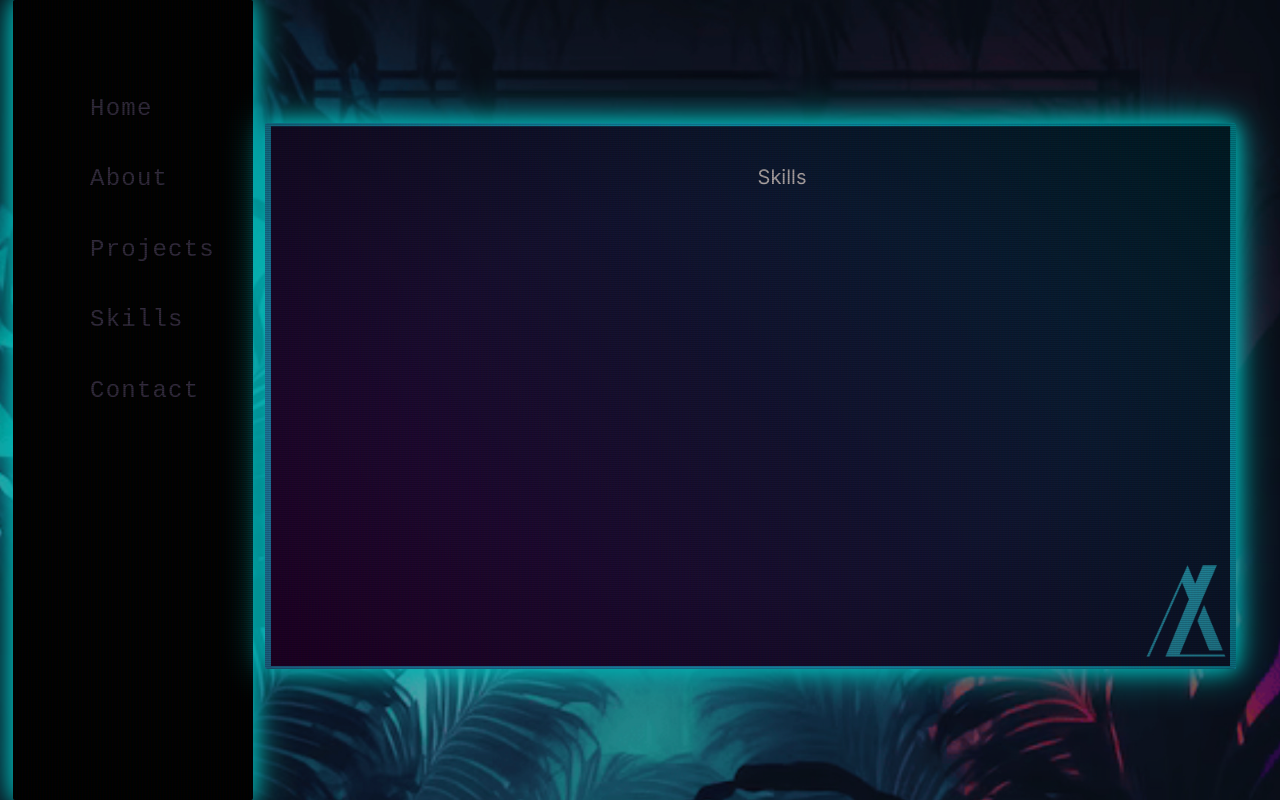
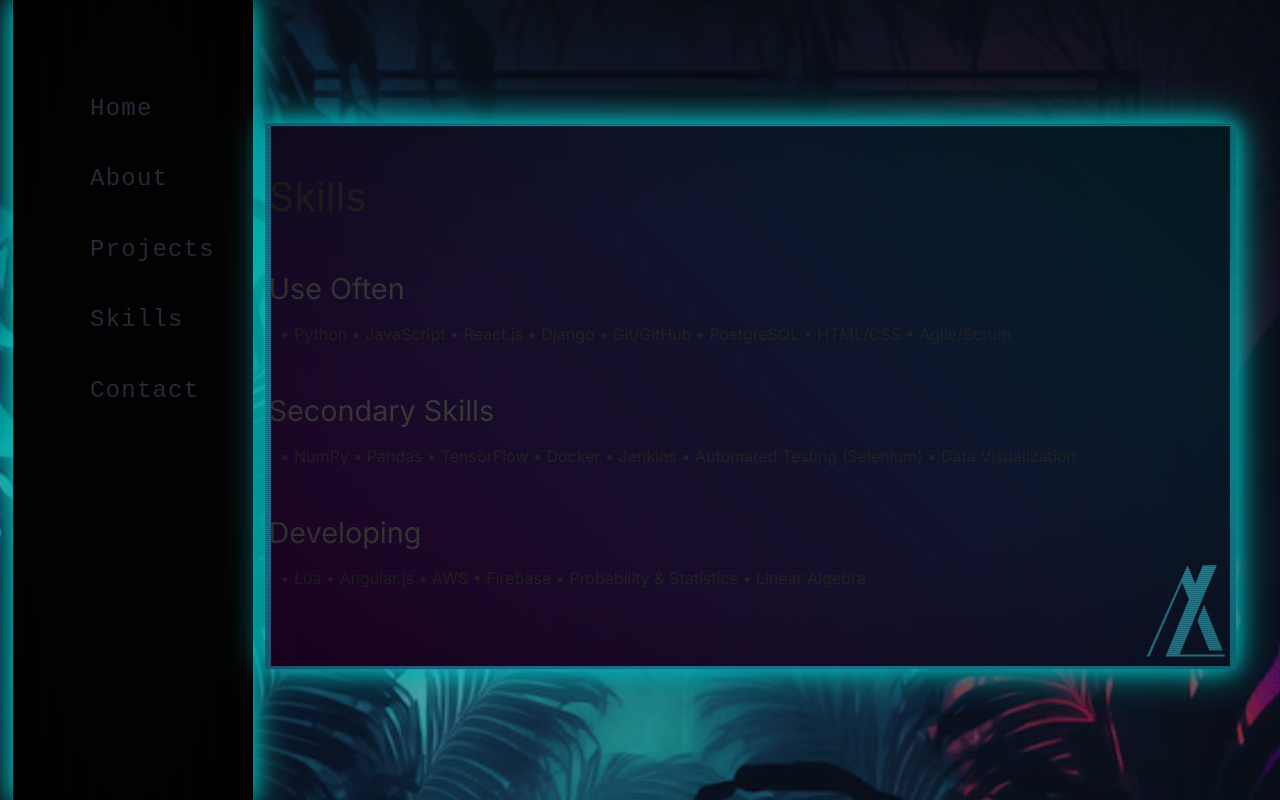
Before and after one commit to AntonLangbruttig/Portfolio, a Next.js app: page /skills in a window 1280 px wide. Built offline with nearby package versions, Linux system fonts and the light colour scheme; some icons are missing.

Commit message:
skills section

```diff
--- a/app/skills/page.tsx
+++ b/app/skills/page.tsx
@@ -33,27 +33,26 @@ const projects = [
 
 export default function HomePage() {
   return (
+<section id="skills" className="section">
+  <div className="container">
+    <h2 className="section-title">Skills</h2>
+    <div className="skills-content">
+      <div className="skills-category">
+        <h3>Use Often</h3>
+        <p>• Python • JavaScript • React.js • Django • Git/GitHub • PostgreSQL • HTML/CSS • Agile/Scrum</p>
+      </div>
+      <div className="skills-category">
+        <h3>Secondary Skills</h3>
+        <p>• NumPy • Pandas • TensorFlow • Docker • Jenkins • Automated Testing (Selenium) • Data Visualization</p>
+      </div>
+      <div className="skills-category">
+        <h3>Developing</h3>
+        <p>• Lua • Angular.js • AWS • Firebase • Probability & Statistics • Linear Algebra</p>
+      </div>
+    </div>
+  </div>
+</section>
 
-    <div>
-      {/* other pages content here  */}
-      <div
-        className={`sm:flex sm:flex-col wrap relative w-full md:h-full aspect-video rounded-lg overflow-hidden shadow-lg  sm:h-screen sm:overflow-y-scroll flex-wrap`}
-      >
-      {/* {animationState === "content" && ( */}
-          <div className="flex smflex-col h-full animate-fade-in flex-wrap ">
-            <div className="sm:w-screen md:w-1/2 p-3 flex items-center justify-center flex-shrink-0 ">
-              </div>
-            </div>
 
-            <div className="sm:w-screen md:w-[100%] p-4 flex items-center sm:justify-center flex-shrink-0 mt-5">
-
-            <span className=" text-red-50 md:text-xl sm:text-base block space-y-2 ml-4 sm:space-y-0">
-         Skills
-          </span>
-        </div>
-          </div>
-        {/* )} */}
-
-</div>
   );
 }
--- a/styles/globals.css
+++ b/styles/globals.css
@@ -140,3 +140,61 @@ body {
       stroke-dashoffset: 0;
     }
   }
+
+
+
+
+ /* General Section Styling */
+.section {
+    padding: 40px 0;
+    background-color: transparent; /* No background color */
+  }
+
+  .section-title {
+    font-size: 2.5rem;
+    text-align: left;
+    margin-bottom: 30px;
+    color: #333;
+  }
+
+  /* Skills Content */
+  .skills-content {
+    display: flex;
+    flex-direction: column;
+    gap: 20px;
+  }
+
+  .skills-category {
+    text-align: left;
+    padding: 10px 0;
+  }
+
+  .skills-category h3 {
+    font-size: 1.8rem;
+    margin-bottom: 10px;
+    color: #555;
+  }
+
+  .skills-category p {
+    font-size: 1rem;
+    line-height: 1.8;
+    color: #333;
+    display: flex;
+    flex-wrap: wrap;
+    gap: 12px; /* Space between skills */
+  }
+
+  .skills-category p::before {
+    content: "";
+  }
+
+  /* Responsive Design */
+  @media (max-width: 768px) {
+    .section-title {
+      font-size: 2rem;
+    }
+
+    .skills-category p {
+      flex-direction: column;
+    }
+  }
```
Also changed, not shown: app/globals.css (line endings or trailing spaces).
